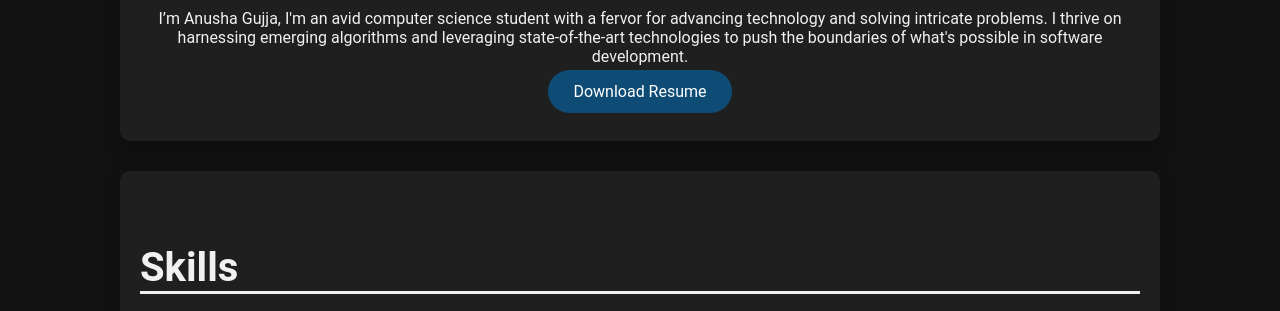
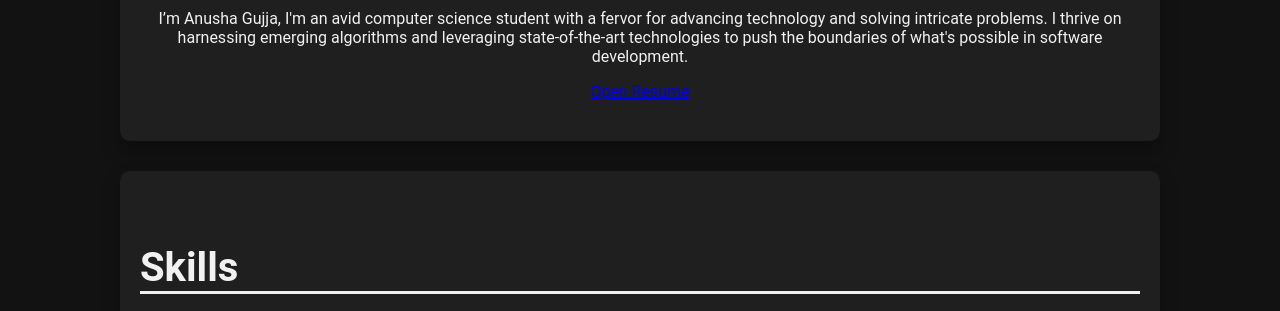
Before and after one commit to GAnusha08/Data__Science, a plain HTML site: page index.html in a window 1280 px wide. Shown: the part 755-1066 px from the top of the page. Drawn offline with Linux system fonts and the light colour scheme.

Commit message:
Update index.html

```diff
--- a/index.html
+++ b/index.html
@@ -165,7 +165,7 @@
         <p>I’m Anusha Gujja, I'm an avid computer science student with a fervor for advancing technology and solving intricate problems. I thrive on harnessing emerging algorithms and leveraging state-of-the-art technologies to push the boundaries of what's possible in software development.</p>
 
         <!-- Resume Download Button -->
-        <a href="Anusha Resume.pdf" download id="resume-button">Download Resume</a>
+        <a href="Anusha Resume.pdf" class="resume-link" target="_blank">Open Resume</a>
     </div>
 </section>
 
```
